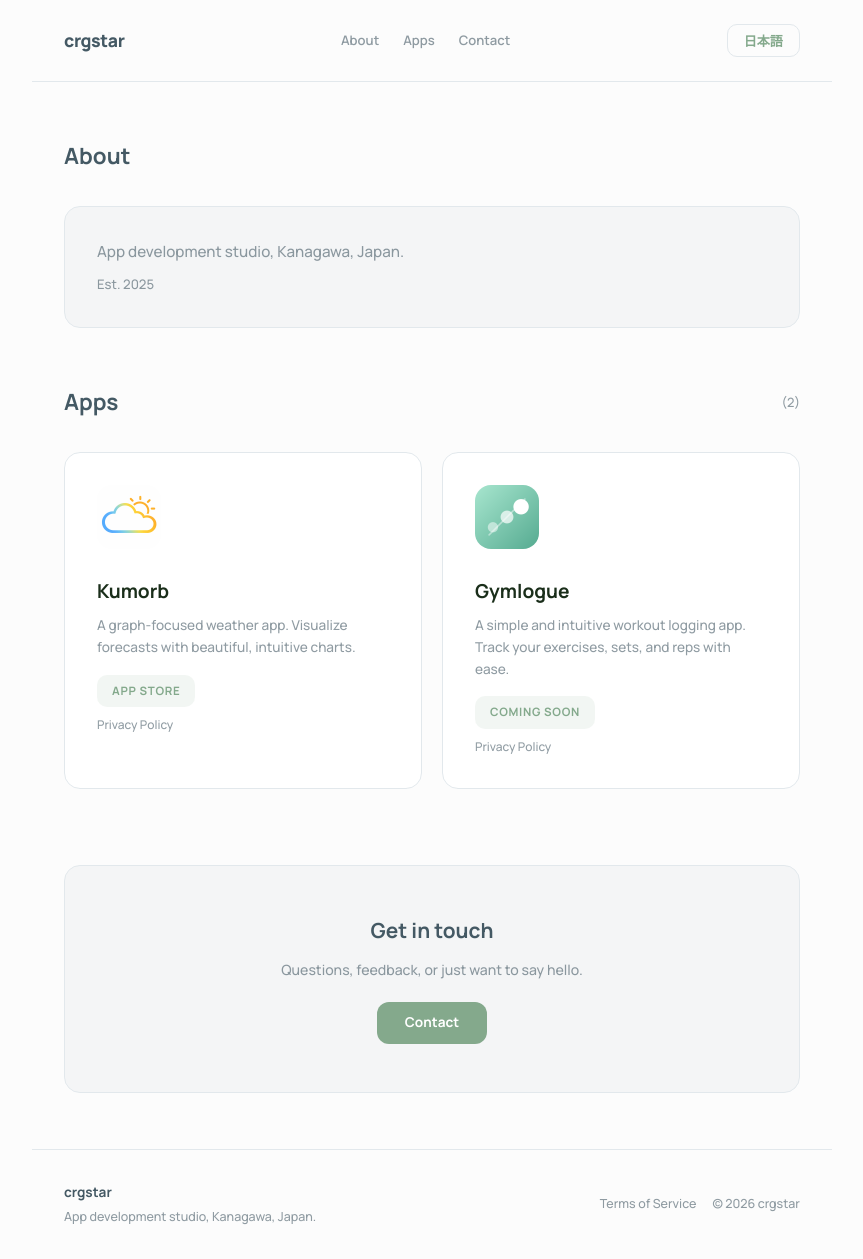
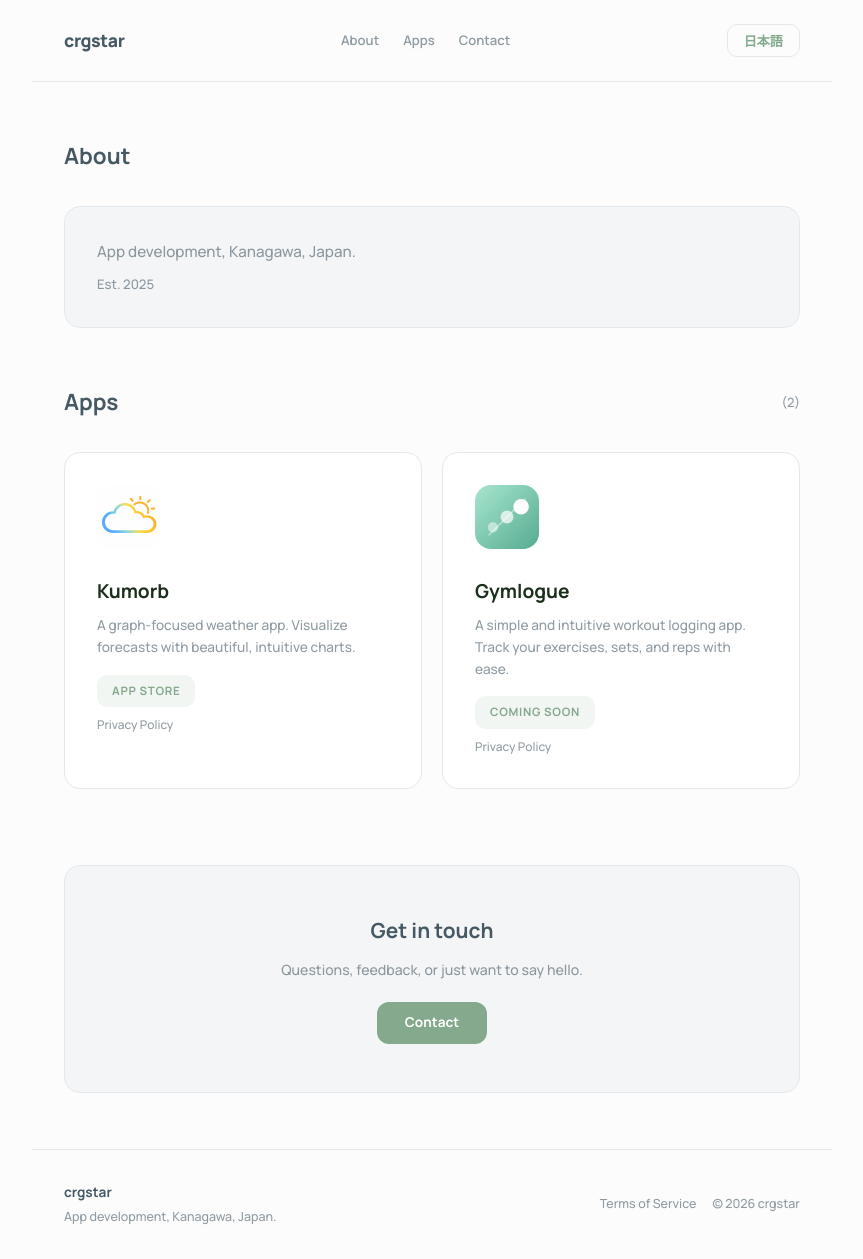
Before and after one commit to crgstar/crgstar.github.io, a plain HTML site: page index.html in a window 1280 px wide. Shown: the whole page, without its empty margins (208-1071 px from the left). Drawn offline with Linux system fonts and the light colour scheme.

Commit message:
Aboutの文言修正

```diff
--- a/index.html
+++ b/index.html
@@ -396,7 +396,7 @@
           <h2 class="section-title" data-en="About" data-ja="会社概要">About</h2>
         </div>
         <div class="about-body">
-          <p data-en="App development studio, Kanagawa, Japan." data-ja="神奈川県を拠点とするアプリ開発スタジオです。">App development studio, Kanagawa, Japan.</p>
+          <p data-en="App development, Kanagawa, Japan." data-ja="神奈川県を拠点とするアプリ開発。">App development, Kanagawa, Japan.</p>
           <p class="about-meta">Est. 2025</p>
         </div>
       </section>
@@ -441,7 +441,7 @@
     <footer>
       <div class="footer-left">
         <span class="footer-brand">crgstar</span>
-        <span class="footer-tagline" data-en="App development studio, Kanagawa, Japan." data-ja="神奈川県, 日本">App development studio, Kanagawa, Japan.</span>
+        <span class="footer-tagline" data-en="App development, Kanagawa, Japan." data-ja="アプリ開発 / 神奈川県">App development, Kanagawa, Japan.</span>
       </div>
       <div class="footer-right">
         <a href="terms.html" data-en="Terms of Service" data-ja="利用規約">Terms of Service</a>
```
